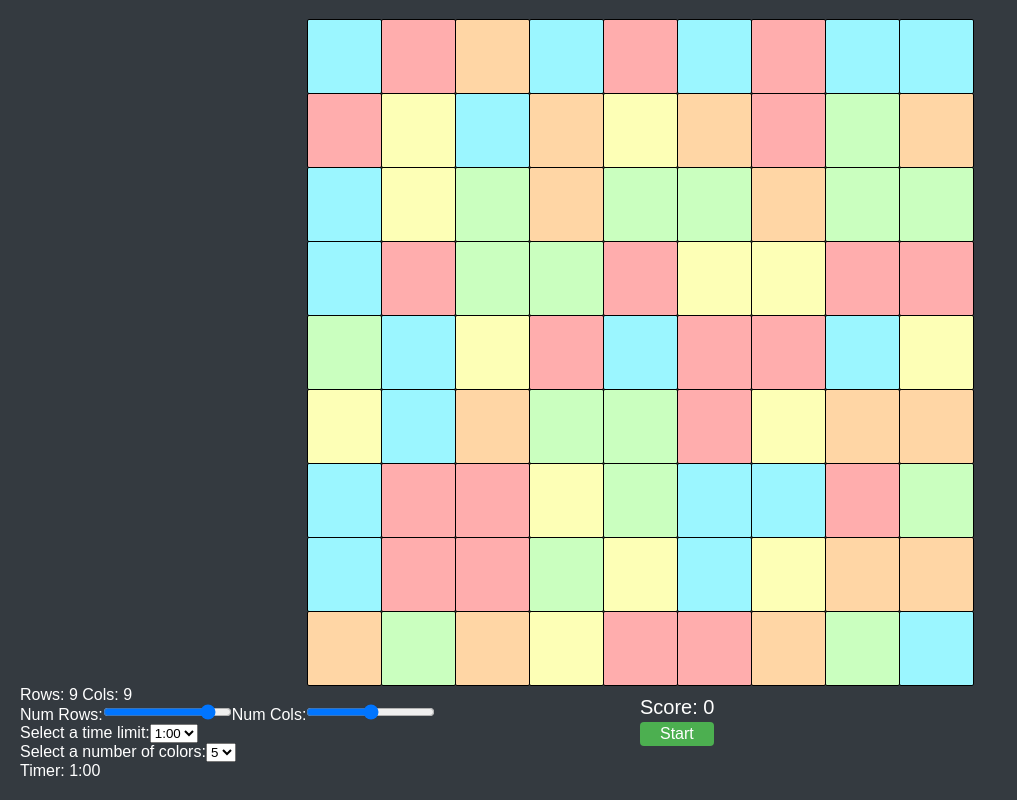
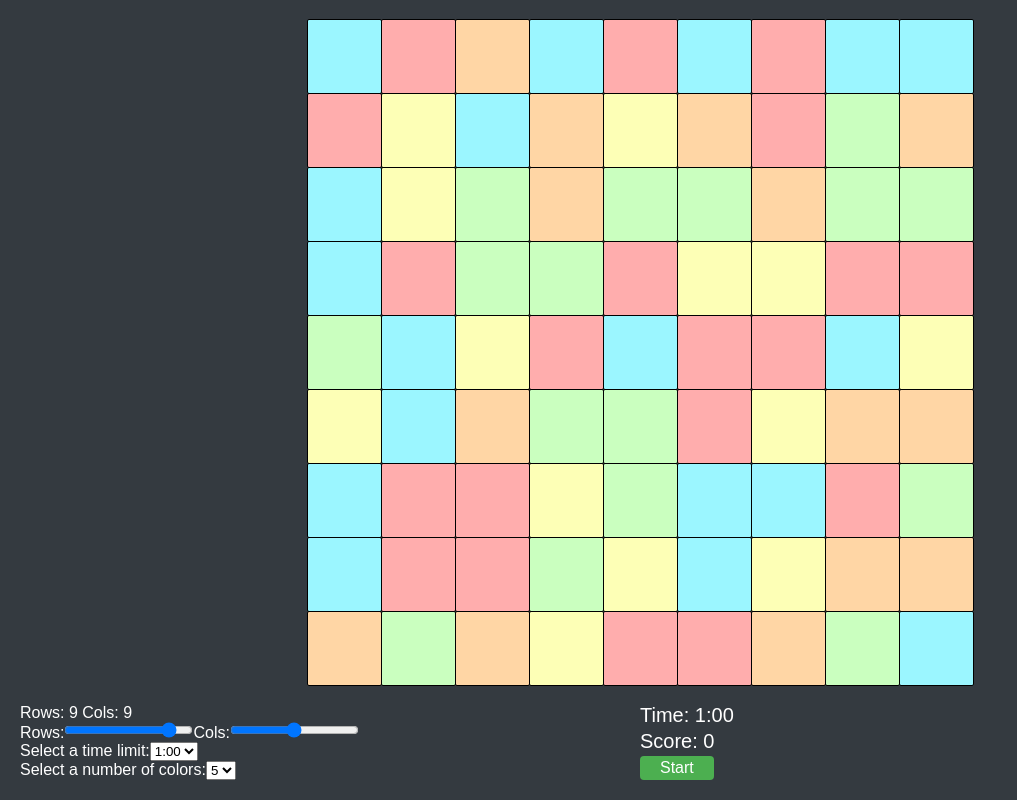
Before and after one commit to johnpham99/Polygon-Pop, a React (Create React App) app in the folder client/: page / in a window 1280 px wide. Shown: the whole page, without its empty margins (0-1017 px from the left). Built offline with nearby package versions, Linux system fonts and the light colour scheme.

Commit message:
Move Timer

```diff
--- a/client/src/App.css
+++ b/client/src/App.css
@@ -68,9 +68,8 @@ body {
   cursor: pointer;
 }
 
-.score {
+.score, .time {
   font-size: 20px;
   color: #ffffff;
-  margin-top: 10px;
   margin-bottom: 3px;
 }
--- a/client/src/App.js
+++ b/client/src/App.js
@@ -68,7 +68,7 @@ export default function Game() {
     setSquares(generateValidBoard(numRows, numCols, numValues))
     setScore(0);
     scoreObject = new ScoreObject(0)
-    setTime(0)
+    setTime("placeholder")
     setTime(initialTime);
     gameState = 0
   };
@@ -318,7 +318,7 @@ export default function Game() {
         <div className="settings-container">
           <div>
             <p id="demo">Rows: 9 Cols: 9</p>
-            <label htmlFor="numRows">Num Rows:</label>
+            <label htmlFor="numRows">Rows:</label>
             <input
               type="range"
               id="numRows"
@@ -326,7 +326,7 @@ export default function Game() {
               max="10"
               value={numRows}
             />
-            <label htmlFor="numCols">Num Cols:</label>
+            <label htmlFor="numCols">Cols:</label>
             <input
               type="range"
               id="numCols"
@@ -355,11 +355,9 @@ export default function Game() {
               <option value="7">7</option>
             </select>
           </div>
-          <div>
-            <Timer time={time} />
-          </div>
         </div>
         <div className="start-score">
+          <Timer time={time} />
           <Score value={score}/>
           <StartButton resetGame={resetGame} />
         </div>
--- a/client/src/Timer.js
+++ b/client/src/Timer.js
@@ -8,8 +8,8 @@ const Timer = ({ time }) => {
   if (isNaN(time)) display = time
 
   return (
-    <div>
-      Timer: {display}
+    <div className="time">
+      Time: {display}
     </div>
   );
 };
```
